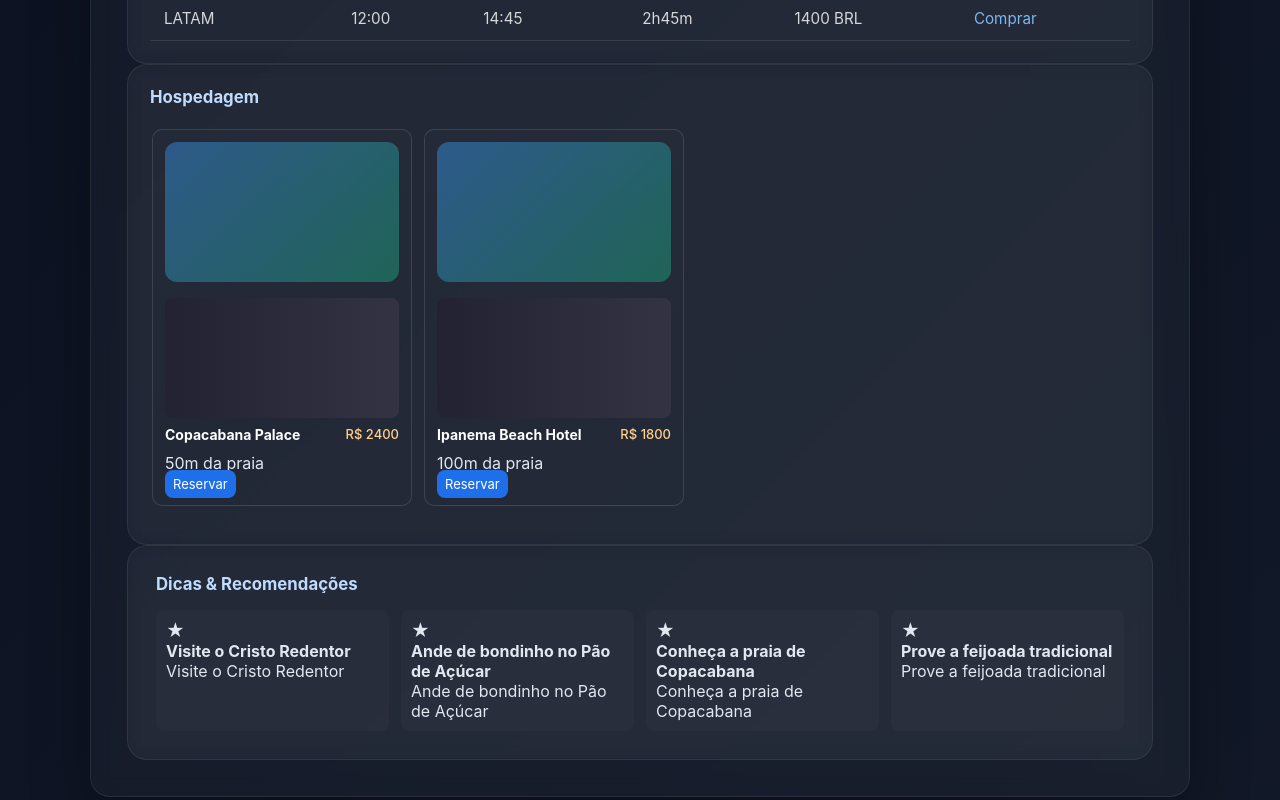
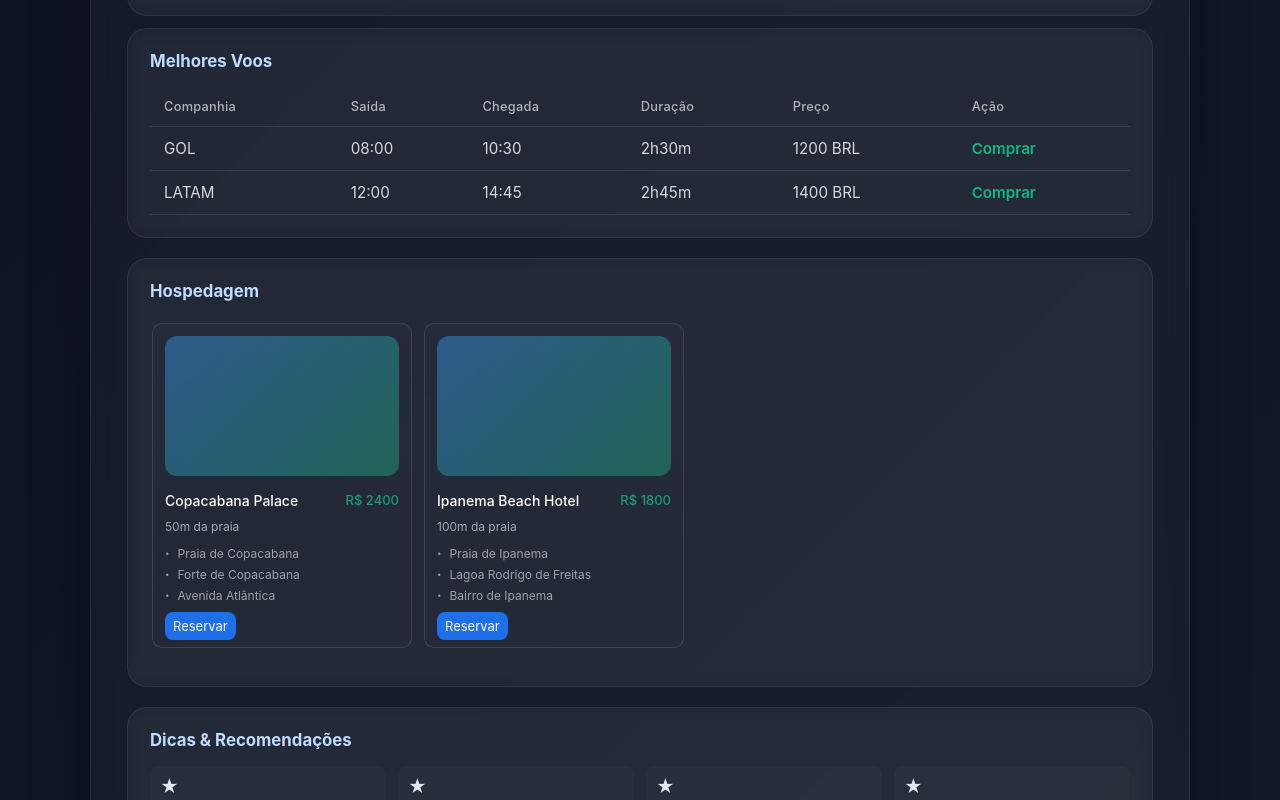
Before and after one commit to danifc123/AgentesDeViagensComIA, a React (Vite) app in the folder frontend/: page / in a window 1280 px wide. Shown: the part 940-1740 px from the top of the page. Built offline with nearby package versions, Linux system fonts and the light colour scheme.

Commit message:
Ajustando espaçamento e tamanho de containers

```diff
--- a/frontend/src/App.css
+++ b/frontend/src/App.css
@@ -180,7 +180,7 @@
 
 .structured-grid {
   display: grid;
-  grid-template-columns: repeat(3, minmax(220px, 1fr));
+  grid-template-columns: repeat(2, minmax(220px, 1fr)); /* Two columns for Details and Budget */
   gap: 20px;
   margin-bottom: 20px;
 }
@@ -240,12 +240,14 @@
 }
 
 .flights-table a {
-  color: #7bb8f0;
+  color: #10b981; /* Green color for COMPRAR button */
   text-decoration: none;
+  font-weight: 600;
 }
 
 .flights-card {
   padding: 22px;
+  margin-bottom: 20px; /* Add gap between flights and hotels cards */
 }
 
 .flights-card {
@@ -253,6 +255,11 @@
 }
 
 .hotels-card {
+  padding: 22px;
+  margin-bottom: 20px; /* Add gap between hotels and tips cards */
+}
+
+.tips-card {
   padding: 22px;
 }
 
@@ -312,46 +319,29 @@
   font-weight: 500;
 }
 
-.hotel-attractions {
+.hotel-distance {
+  color: rgba(255, 255, 255, 0.6);
+  font-size: 12px;
+  margin-bottom: 12px;
+}
+
+.nearby-places {
   display: flex;
   flex-direction: column;
   gap: 6px;
+  margin-bottom: 12px;
 }
 
-.attraction-item {
-  background: rgba(255, 255, 255, 0.04);
-  border-radius: 8px;
-  padding: 8px 10px;
+.nearby-place {
+  display: flex;
+  align-items: center;
+  gap: 8px;
+  color: #a1a1aa; /* Light gray color */
+  font-size: 12px;
 }
 
-.attraction-main {
-  display: flex;
-  justify-content: space-between;
-  align-items: center;
-  gap: 8px;
-}
-
-.attraction-title {
-  color: rgba(255, 255, 255, 0.75);
-  font-size: 13px;
-}
-
-.attraction-btn {
-  background: rgba(255, 255, 255, 0.08);
-  border: 0.5px solid rgba(255, 255, 255, 0.15);
-  border-radius: 6px;
-  color: rgba(255, 255, 255, 0.6);
-  font-size: 11px;
-  padding: 3px 10px;
-  cursor: pointer;
-}
-
-.attraction-detail {
-  color: #7bb8f0;
-  font-size: 12px;
-  margin-top: 6px;
-  padding-top: 6px;
-  border-top: 0.5px solid rgba(255, 255, 255, 0.08);
+.nearby-place .bullet {
+  font-size: 8px;
 }
 
 .hotel-slide:last-child {
@@ -767,10 +757,6 @@
 .hotel-carousel { display:flex; gap:12px; overflow:auto; padding:6px 2px }
 .hotel-slide { min-width:260px }
 .hotel-card { background:linear-gradient(180deg, rgba(255,255,255,0.01), transparent); padding:12px; border-radius:10px }
-.hotel-image { height:120px; background:linear-gradient(90deg,#223,#334); border-radius:8px; margin-bottom:8px }
-.hotel-header { display:flex; justify-content:space-between; align-items:center }
-.hotel-name { font-weight:700 }
-.hotel-price { color:#ffd18a }
 
 .budget-card { padding:8px }
 .budget-bar { height:10px; background:rgba(255,255,255,0.03); border-radius:10px }
--- a/frontend/src/App.tsx
+++ b/frontend/src/App.tsx
@@ -302,12 +302,13 @@
             <h3>Orçamento</h3>
             <BudgetCard budget={data.budget} />
           </Card>
+        </div>
 
-          <Card className="data-card climate-card">
-            <h3>Clima</h3>
-            <WeatherCard climate={data.climate} />
-          </Card>
-        </div>
+        {/* Weather card takes full width */}
+        <Card className="data-card climate-card">
+          <h3>Clima</h3>
+          <WeatherCard climate={data.climate} />
+        </Card>
 
         <Card className="data-card flights-card">
           <h3>Melhores Voos</h3>
--- a/frontend/src/components/ui/HotelCarousel.tsx
+++ b/frontend/src/components/ui/HotelCarousel.tsx
@@ -20,14 +20,28 @@
               <div className="hotel-name">{hotel.name || 'Hotel'}</div>
               <div className="hotel-price">{hotel.total_price ? `R$ ${hotel.total_price}` : '—'}</div>
             </div>
-            <div className="hotel-meta">{hotel.distance || ''}</div>
+            <div className="hotel-distance">{hotel.distance || ''}</div>
+            {/* Nearby places as bullet points */}
+            {hotel.attractions && hotel.attractions.length > 0 && (
+              <div className="nearby-places">
+                {(Array.isArray(hotel.attractions) ? hotel.attractions : [])
+                  .slice(0, 3)
+                  .map((attr, i) => {
+                    const placeName = typeof attr === 'string' ? attr : attr.name || ''
+                    if (placeName) {
+                      return (
+                        <div key={i} className="nearby-place">
+                          <span className="bullet">•</span>
+                          <span>{placeName}</span>
+                        </div>
+                      )
+                    }
+                    return null
+                  })}
+              </div>
+            )}
             {hotel.booking_url && (
-              <a
-                className="btn btn-small"
-                href={String(hotel.booking_url)}
-                target="_blank"
-                rel="noreferrer"
-              >
+              <a className="btn btn-small" href={String(hotel.booking_url)} target="_blank" rel="noreferrer">
                 Reservar
               </a>
             )}
--- a/frontend/src/mockData.ts
+++ b/frontend/src/mockData.ts
@@ -52,9 +52,9 @@
       total_price: 2400,
       distance: '50m da praia',
       attractions: [
-        'Piscina com vista para o mar',
-        'Academia',
-        'Restaurante 24h',
+        'Praia de Copacabana',
+        'Forte de Copacabana',
+        'Avenida Atlântica',
       ],
       currency: 'BRL',
       booking_url: 'https://www.copacabanapalace.com.br',
@@ -65,9 +65,9 @@
       total_price: 1800,
       distance: '100m da praia',
       attractions: [
-        'Bar na piscina',
-        'Café da manhã incluso',
-        'Wi-Fi grátis',
+        'Praia de Ipanema',
+        'Lagoa Rodrigo de Freitas',
+        'Bairro de Ipanema',
       ],
       currency: 'BRL',
       booking_url: 'https://www.ipanemabeachhotel.com.br',
```
